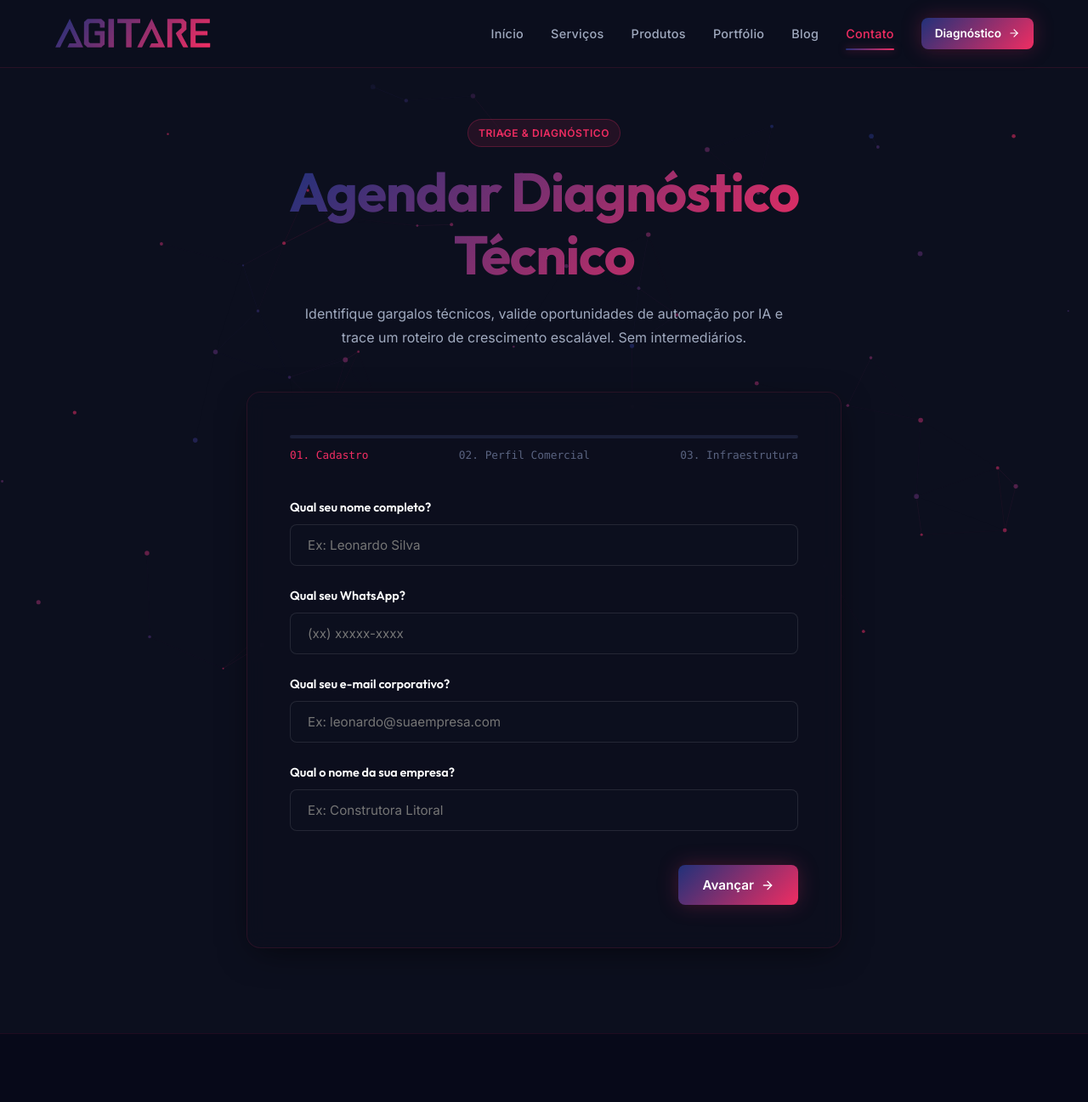
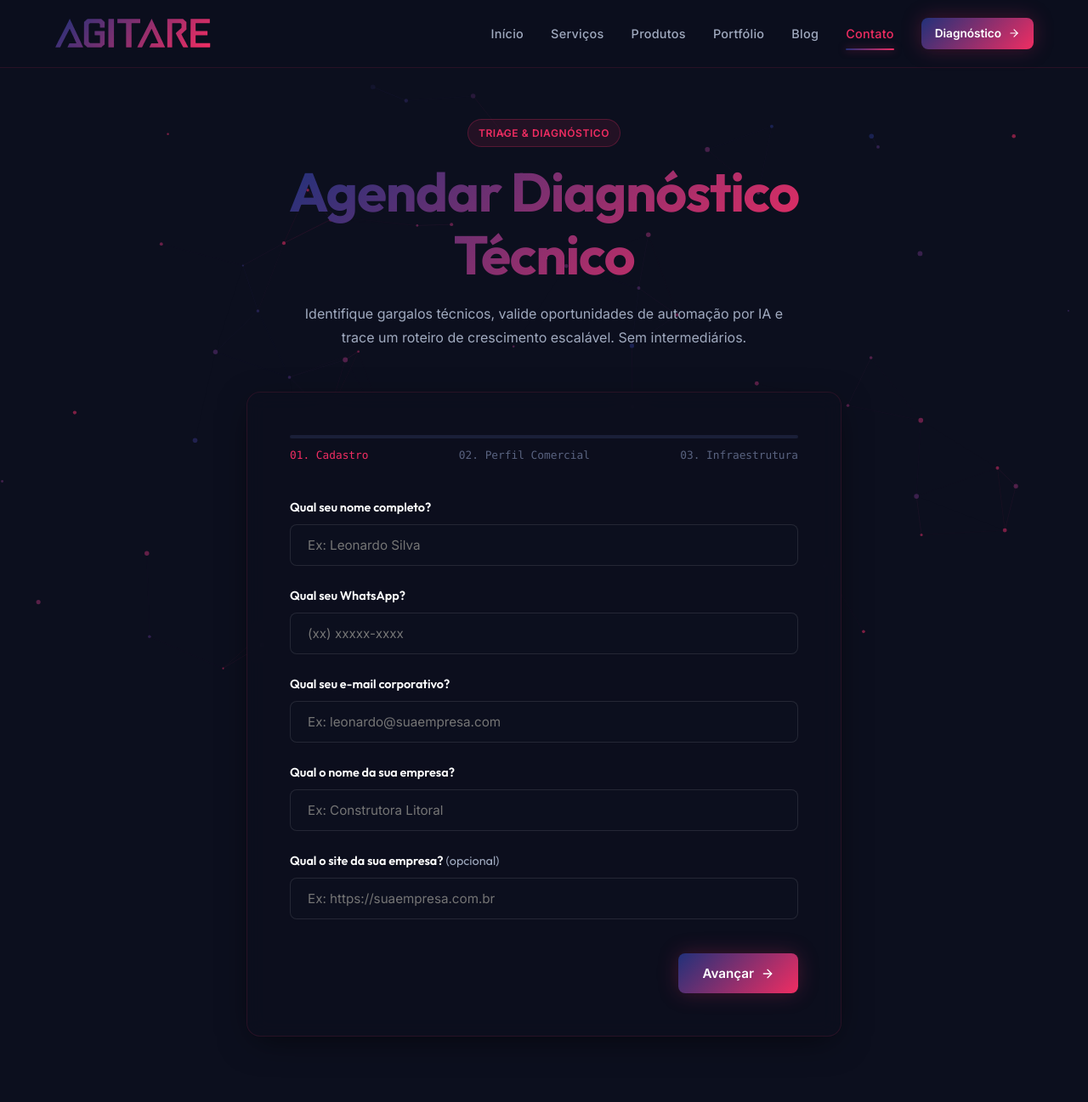
Before and after one commit to leonadito/manifesto, a Django app: page /contato/ in a window 1280 px wide. Shown: the top 1297 px of the page at 85% size. Run offline with Django 5.2, Linux system fonts and the light colour scheme; some libraries are stand-ins or nearby versions.

Commit message:
Add optional website field to contact form
Co-Authored-By: Claude Sonnet 4.6 <noreply@anthropic.com>

```diff
--- a/core/forms.py
+++ b/core/forms.py
@@ -29,6 +29,7 @@ class ContactForm(forms.Form):
     email = forms.EmailField()
     whatsapp = forms.CharField(max_length=20, validators=[_validate_br_phone])
     company = forms.CharField(max_length=120)
+    website = forms.URLField(required=False, max_length=200)
     revenue = forms.ChoiceField(choices=REVENUE_CHOICES)
     service = forms.ChoiceField(choices=SERVICE_CHOICES)
     tools = forms.CharField(required=False, max_length=500, widget=forms.Textarea)
--- a/core/models.py
+++ b/core/models.py
@@ -83,6 +83,7 @@ class ContactSubmission(models.Model):
     email = models.EmailField()
     whatsapp = models.CharField(max_length=20, blank=True, verbose_name='WhatsApp')
     company = models.CharField(max_length=120, blank=True)
+    website = models.URLField(blank=True, verbose_name='Site da empresa')
     revenue_range = models.CharField(max_length=80, blank=True)
     service = models.CharField(max_length=80, blank=True)
     tools = models.CharField(max_length=200, blank=True)
--- a/core/views.py
+++ b/core/views.py
@@ -47,6 +47,7 @@ def contact(request):
                 email=d['email'],
                 whatsapp=d.get('whatsapp', ''),
                 company=d['company'],
+                website=d.get('website', ''),
                 revenue_range=d['revenue'],
                 service=d['service'],
                 tools=d.get('tools', ''),
--- a/templates/pages/contact.html
+++ b/templates/pages/contact.html
@@ -64,6 +64,13 @@
                    value="{{ form.company.value|default:'' }}"
                    placeholder="Ex: Construtora Litoral" autocomplete="organization">
             {% if form.company.errors %}<span class="fieldError">{{ form.company.errors.0 }}</span>{% endif %}
+          </div>
+          <div class="formGroup">
+            <label class="label">Qual o site da sua empresa? <span style="color:var(--text-secondary);font-weight:400">(opcional)</span></label>
+            <input type="url" name="website" class="input"
+                   value="{{ form.website.value|default:'' }}"
+                   placeholder="Ex: https://suaempresa.com.br" autocomplete="url">
+            {% if form.website.errors %}<span class="fieldError">{{ form.website.errors.0 }}</span>{% endif %}
           </div>
         </div>
 
```
Also changed, not shown: core/migrations/0007_contactsubmission_website.py (added).
